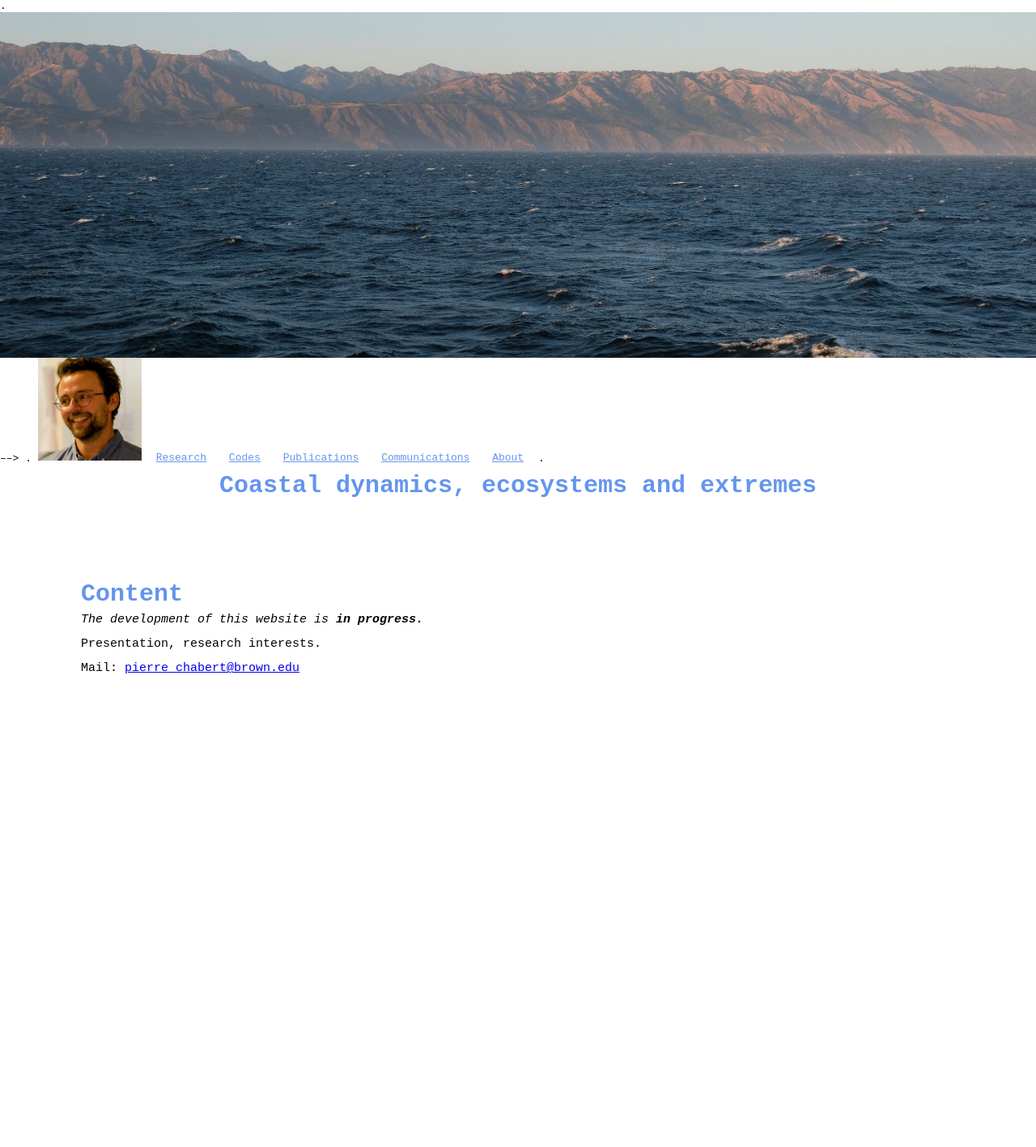
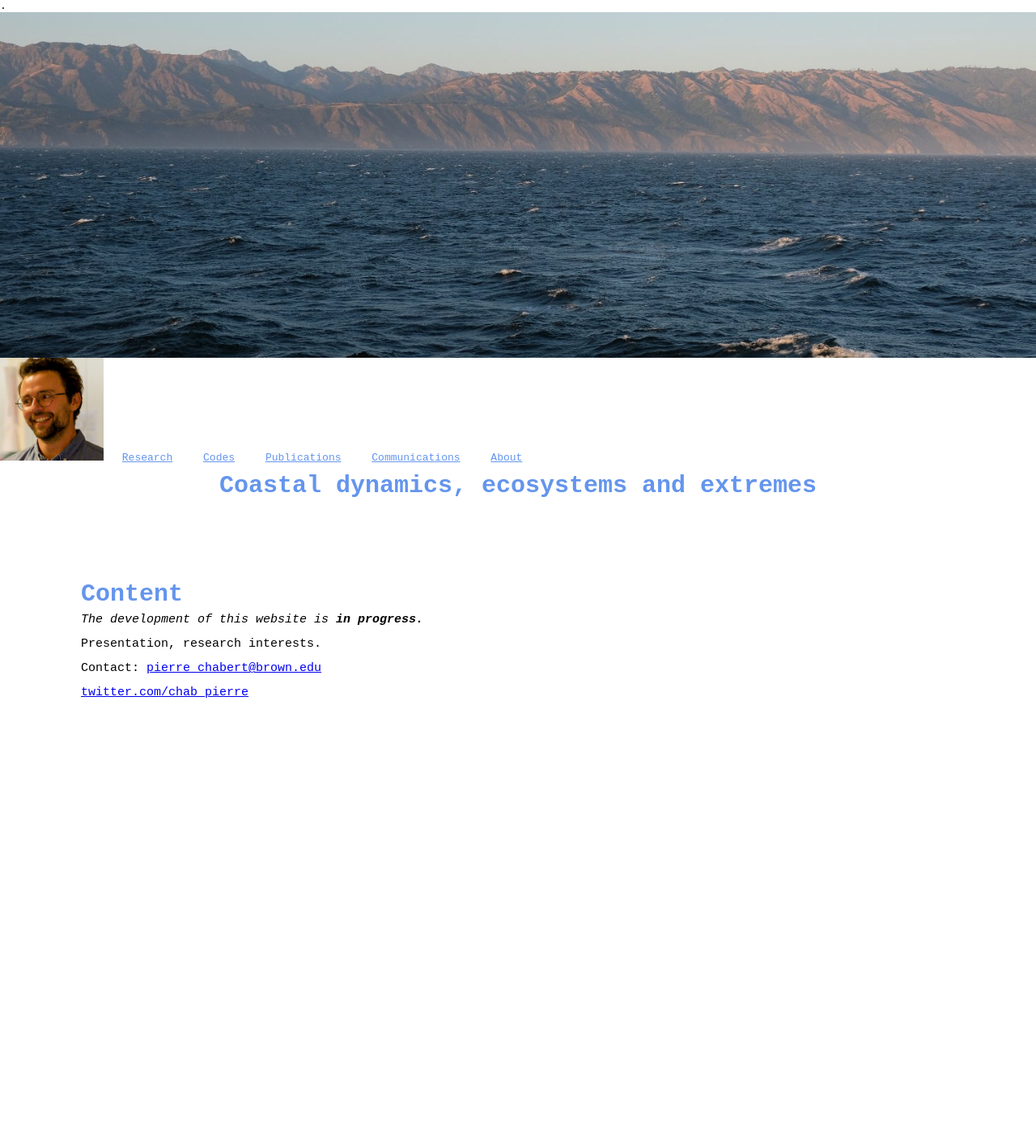
Before and after one commit to pierrechabert/pierrechabert.github.io, a Jekyll site: the page index.html, which Jekyll copies as it is, in a window 1280 px wide. Shown: the whole page at 81% size. Built offline with Jekyll 4.4.1, drawn with Linux system fonts in a browser that asks for light colours.

Commit message:
Update index.html

```diff
--- a/index.html
+++ b/index.html
@@ -39,17 +39,17 @@
 <div class="imgbox">
     <img class="center-fit" src='CCE2019.jpeg'>
 </div>
-       <! –– <img src="Image-pchabert.png"  width="10%" id="one"> ––> .
+       <! –– <img src="Image-pchabert.png"  width="10%" id="one">
 
     <img src="Image-pchabert.png"  width="10%">
 
-        <a href="https://pierrechabert.github.io/Research" style="color:cornflowerblue; margin:10px; text-align:center">Research</a>
-        <a href="https://pierrechabert.github.io/Codes" style="color:cornflowerblue; margin:10px; text-align:center">Codes</a>
-        <a href="https://pierrechabert.github.io/Publications" style="color:cornflowerblue; margin:10px; text-align:center">Publications</a>
-        <a href="https://pierrechabert.github.io/Communications" style="color:cornflowerblue; margin:10px; text-align:center">Communications</a>
-        <a href="https://pierrechabert.github.io/About" style="color:cornflowerblue; margin:10px; text-align:center">About</a>
+        <a href="https://pierrechabert.github.io/Research" style="color:cornflowerblue; margin:15px; text-align:center">Research</a>
+        <a href="https://pierrechabert.github.io/Codes" style="color:cornflowerblue; margin:15px; text-align:center">Codes</a>
+        <a href="https://pierrechabert.github.io/Publications" style="color:cornflowerblue; margin:15px; text-align:center">Publications</a>
+        <a href="https://pierrechabert.github.io/Communications" style="color:cornflowerblue; margin:15px; text-align:center">Communications</a>
+        <a href="https://pierrechabert.github.io/About" style="color:cornflowerblue; margin:15px; text-align:center">About</a>
 
-     <! –– About contains CV; Communications contains presentations etc... logo ––> .
+     <! –– About contains CV; Communications contains presentations etc... logo ––>
 
     <h1 style="font-size:30px; color:cornflowerblue; margin:10px; text-align:center"> Coastal dynamics, ecosystems and extremes
     </h1>
@@ -59,8 +59,10 @@
   <h1 style="color:cornflowerblue; font-size:30px;"> Content </h1>
   <p style="line-height: 2.0; font-size:15px;"><em>The development of this website is <strong>in progress.</strong> </em></p>
   <p style="line-height: 2.0; font-size:15px;"> Presentation, research interests.</p>
-  <p style="line-height: 2.0; font-size:15px;">Mail: <a href="mailto:pierre_chabert@brown.edu">pierre_chabert@brown.edu </a></p>
-</div>
+  <p style="line-height: 2.0; font-size:15px;">Contact: <a href="mailto:pierre_chabert@brown.edu">pierre_chabert@brown.edu </a></p>
+  <p style="line-height: 2.0; font-size:15px;"><a href="twitter.com/chab_pierre">twitter.com/chab_pierre </a></p>
+
+  </div>
 
 
 
```
